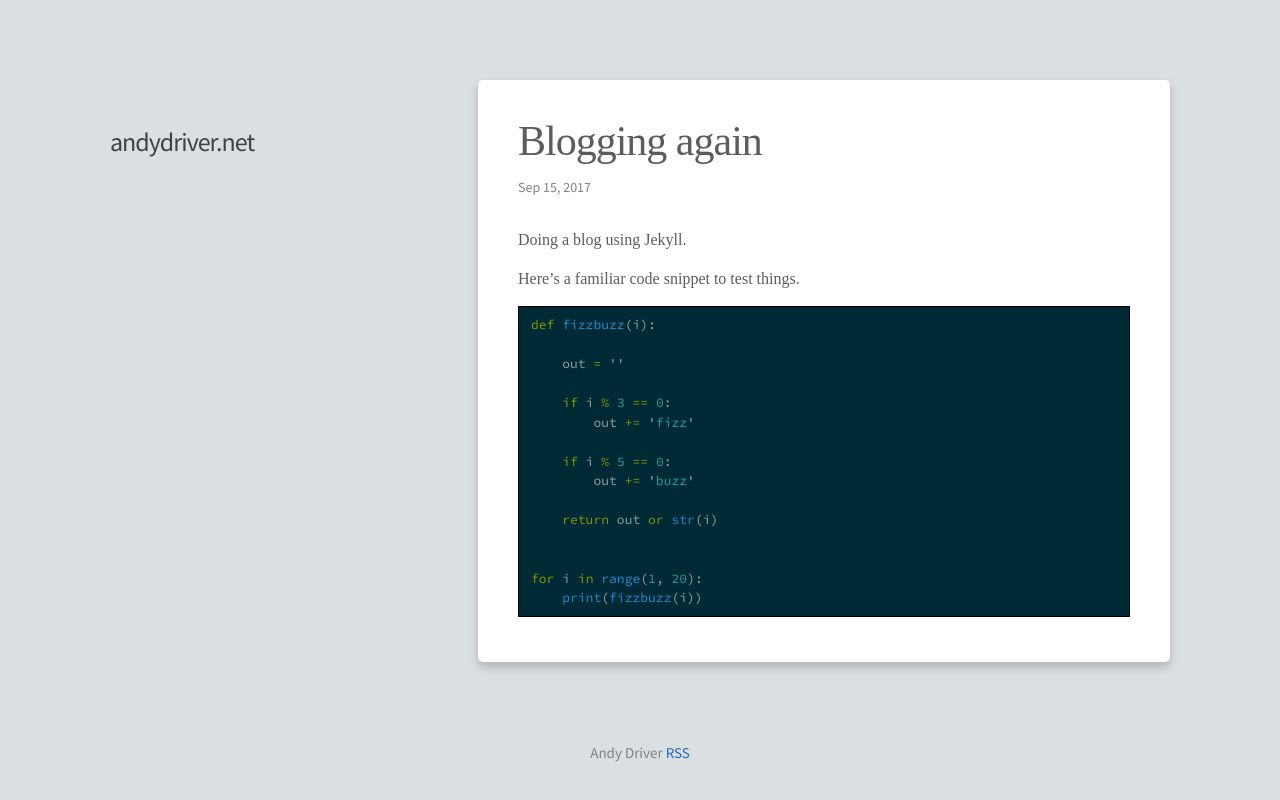
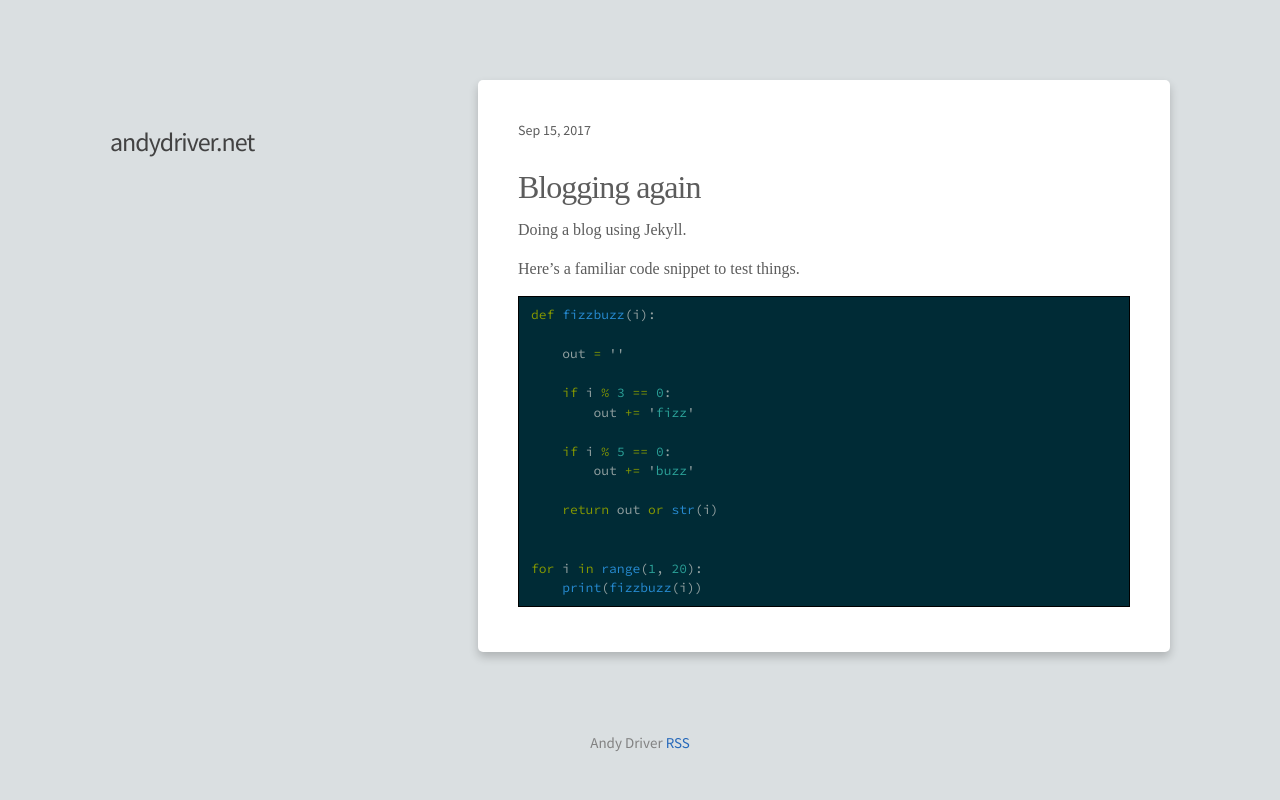
Before and after one commit to andyhd/andyhd.github.io, a Jekyll site: the page built from _posts/2017-09-15-blogging-again.md, in a window 1280 px wide. Shown: the top 800 px of the page. Built offline with Jekyll 4.4.1, drawn with Linux system fonts in a browser that asks for light colours; some web fonts are replaced.

Commit message:
Post layout tweaks

```diff
--- a/_layouts/post.html
+++ b/_layouts/post.html
@@ -1,25 +1,49 @@
 ---
 layout: default
 ---
-<article class="post" itemscope itemtype="http://schema.org/BlogPosting">
+<article class="post {%- if page.image-url %} image-post{% endif %}" itemscope itemtype="http://schema.org/BlogPosting">
 
   <header class="post-header">
-    {% if page.external-url %}
-      <h1 class="post-title" itemprop="name headline"><a href="{{ page.external-url }}">{{ page.title | escape }} &rarr;</a></h1>
-    {% else %}
-      <h1 class="post-title" itemprop="name headline">{{ page.title | escape }}</h1>
-    {% endif %}
-    <p class="post-meta"><time datetime="{{ page.date | date_to_xmlschema }}" itemprop="datePublished">{{ page.date | date: "%b %-d, %Y" }}</time>{% if page.author %} • <span itemprop="author" itemscope itemtype="http://schema.org/Person"><span itemprop="name">{{ page.author }}</span></span>{% endif %}{% if page.categories != empty %} • {% include category_links.html categories=page.categories %}{% endif %}</p>
+    <time datetime="{{ page.date | date_to_xmlschema }}" itemprop="datePublished">{{ page.date | date: "%b %-d, %Y" }}</time>
+    {%- if page.author %} • <span itemprop="author" itemscope itemtype="http://schema.org/Person"><span itemprop="name">{{ page.author }}</span></span>
+    {%- endif -%}
+    {%- if page.categories != empty %} • {% include category_links.html categories=page.categories %}
+    {%- endif -%}
   </header>
 
-  <div class="post-content" itemprop="articleBody">
-    {{ content }}
-  </div>
+  {% if page.image-url %}
+  <figure class="post-media">
+    <img itemprop="image" src="{{ page.image-url }}" alt="">
+  </figure>
+  {% endif %}
 
+  <section class="post-body">
+    <div class="post-content" itemprop="articleBody">
+
+      <h2 class="post-title" itemprop="headline">
+        {% if page.external-url %}
+          <a href="{{ page.external-url }}">{{ page.title | escape }} &rarr;</a>
+        {% else %}
+          {{ page.title | escape }}
+        {% endif %}
+      </h2>
+
+      {{ content }}
+    </div>
+
+    <p class="post-meta">
+      {% for tag in post.tags %}
+      <a href="">{{ tag | escape }}</a>
+      {% endfor %}
+    </p>
+  </section>
+
+  <section class="post-comments">
   {% if site.comments != false and page.comments != false %}
     <div class="post-comments" itemprop="comment">
       {% include custom_comments_provider.html %}
     </div>
   {% endif %}
+  </section>
 
 </article>
--- a/_sass/pasoburogu/_layout.scss
+++ b/_sass/pasoburogu/_layout.scss
@@ -163,6 +163,7 @@ body > .wrapper {
  * Posts
  */
 .post {
+  position: relative;
   border-radius: 5px;
   box-shadow: 0 5px 10px 0 rgba(0,0,0,.2);
   webkit-box-shadow: 0 5px 10px 0 rgba(0,0,0,.2);
@@ -175,6 +176,34 @@ body > .wrapper {
 .post-header {
   margin-bottom: $spacing-unit;
   padding: 40px 40px 0;
+  font-family: $subheading-font-family;
+  font-size: $small-font-size;
+}
+
+.image-post .post-header {
+  position: absolute;
+  top: 0;
+  left: 0;
+  right: 0;
+  background: linear-gradient(to bottom, rgba(0, 0, 0, 0.75), rgba(0,0,0,0));
+  border-radius: 5px 5px 0 0;
+  color: white;
+}
+
+.post-media {
+  float: left;
+  width: 100%;
+  margin-bottom: 40px;
+  border-radius: 5px 5px 0 0;
+}
+
+.post-media img {
+  width: 100%;
+  height: auto;
+  vertical-align: middle;
+  max-width: 100%;
+  box-sizing: border-box;
+  border-radius: 5px 5px 0 0;
 }
 
 .post-title {
```
Also changed, not shown: _posts/2017-09-18-testing-post-image.md (added, +8 -0 lines), assets/images/gilmore.jpg (added).
